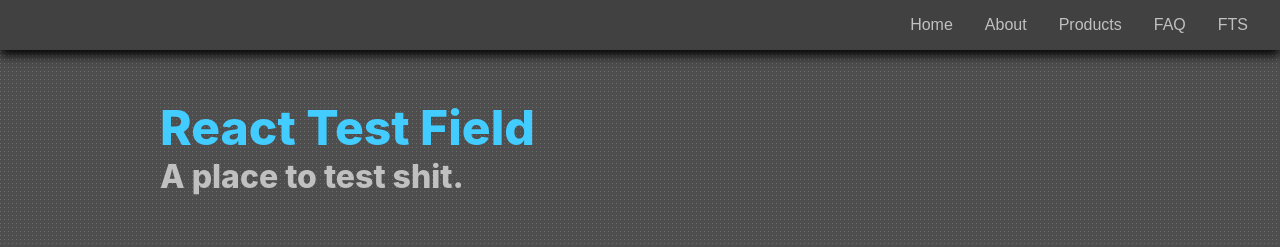
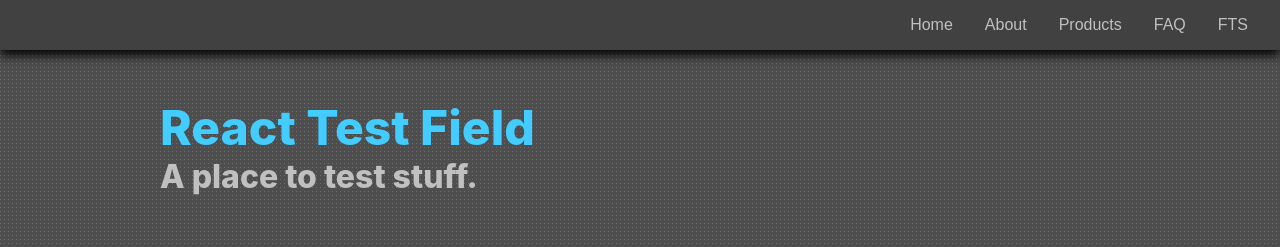
Before and after one commit to binniec/react-ts-testing-field, a React (Create React App) app: page / in a window 1280 px wide. Shown: the top 247 px of the page. Built offline with nearby package versions, Linux system fonts and the light colour scheme.

Commit message:
readme update

```diff
--- a/src/pages/fts/fts.scss
+++ b/src/pages/fts/fts.scss
@@ -54,6 +54,10 @@
 
     [data-name='total'] {
         width: 11%;
+    }
+
+    input[data-name='total'] {
+        background: transparent !important;
     }
 }
 
--- a/src/pages/home/home.tsx
+++ b/src/pages/home/home.tsx
@@ -6,7 +6,7 @@ class HomePage extends React.Component {
         return (
             <div className='page-container'>
                 <h1 className='home-header'>React Test Field</h1>
-                <h1 className='home-sub-header'>A place to test shit.</h1>
+                <h1 className='home-sub-header'>A place to test stuff.</h1>
 
                 <div></div>
             </div>
```
Also changed, not shown: 1 other file (tests, documents, lock files or other folders).
